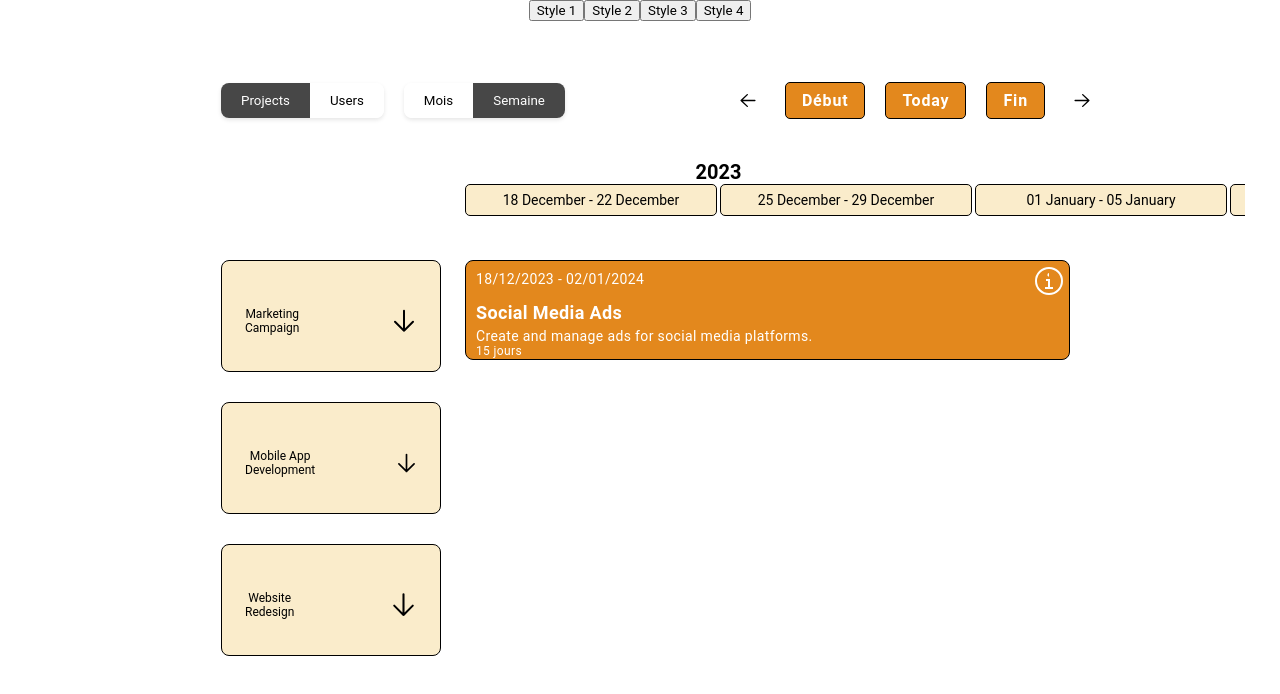
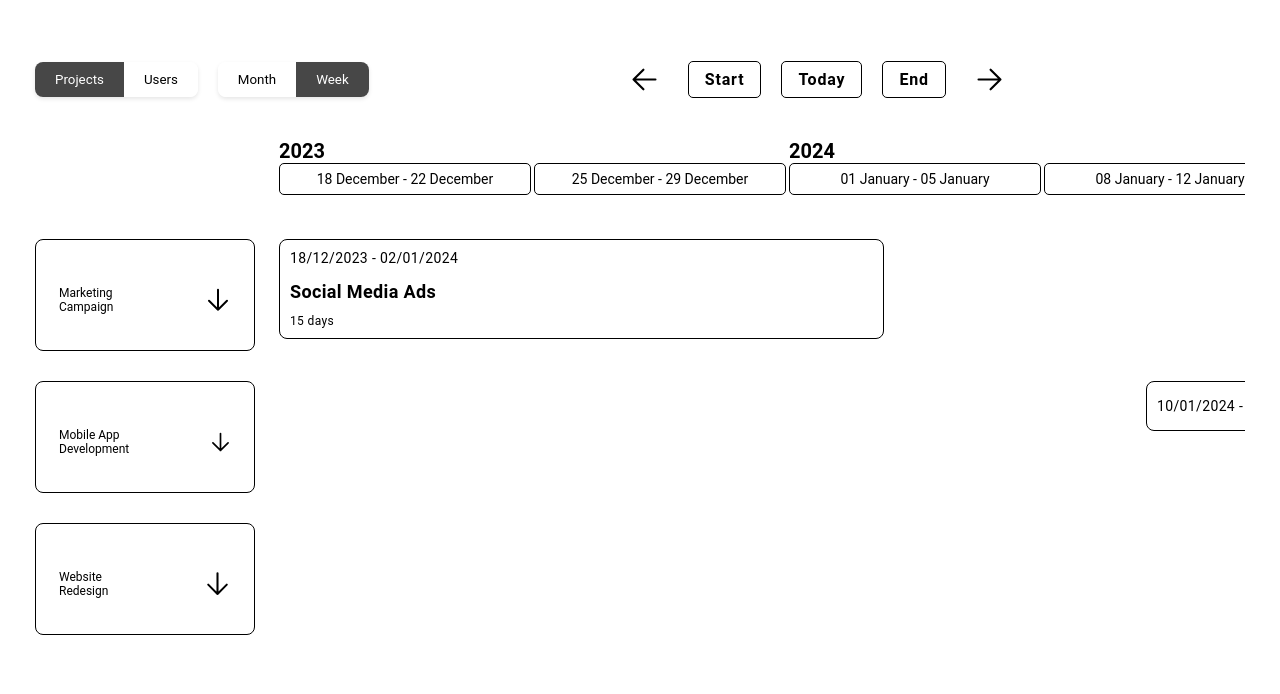
Before and after one commit to nathanszig/react-gantt, a React (Vite) app: page / in a window 1280 px wide. Shown: the top 694 px of the page. Built offline with nearby package versions, Linux system fonts and the light colour scheme.

Commit message:
Feat: Make style for modal and fix some stuff

```diff
--- a/exemple.json
+++ b/exemple.json
@@ -20,5 +20,10 @@
         "background": "#fff",
         "color": "#000",
         "border": "1px solid #000"
+    },
+    "modal": {
+        "background": "#fff",
+        "color": "#000",
+        "border": "1px solid #000"
     }
 }
--- a/src/App.css
+++ b/src/App.css
@@ -51,11 +51,6 @@
   text-align: left;
 }
 
-.gantt-container {
-  width: 80%;
-  float: right;
-}
-
 
 .gantt-row {
   display: flex;
--- a/src/App.jsx
+++ b/src/App.jsx
@@ -5,133 +5,11 @@ import { fakeData } from './constants/fakeData';
 import { Modal } from './components/Modal';
 
 function App() {
-    const style1 = {
-        "daysContainer": {
-            "background": "#faeccb",
-            "color": "#000000",
-            "border": "1px solid #000000",
-            "borderRadius": "5px"
-        },
-        "taskContainer": {
-            "background": "#e3881d",
-            "color": "#ffff",
-            "border": "1px solid #000"
-        },
-        "sidebarProjects": {
-            "background": "#faeccb",
-            "color": "#000",
-            "border": "1px solid #000"
-        },
-        "todayButton": {
-            "background": "#e3881d",
-            "color": "#ffff",
-            "border": "1px solid #000000",
-            "borderRadius": "5px"
-        },
-    }
 
-    const style2 = {
-        "daysContainer": {
-            "background": "#daebff",
-            "color": "#000000",
-            "border": "1px solid #000000",
-            "borderRadius": "5px"
-        },
-        "taskContainer": {
-            "background": "#5ca8fe",
-            "color": "#ffff",
-            "border": "1px solid #000",
-            "borderRadius": "5px"
-        },
-        "sidebarProjects": {
-            "background": "#daebff",
-            "color": "#000",
-            "border": "1px solid #000",
-            "borderRadius": "5px"
-        },
-        "todayButton": {
-            "background": "#3685fb",
-            "color": "#ffff",
-            "border": "1px solid #000000",
-            "borderRadius": "5px"
-        },
-    }
-
-    const style3 = {
-        "daysContainer": {
-            "background": "#e8e6df",
-            "color": "#000000",
-            "border": "1px solid #000000",
-            "borderRadius": "0"
-        },
-        "taskContainer": {
-            "background": "#9f987c",
-            "color": "#ffff",
-            "border": "1px solid #000",
-            "borderRadius": "0"
-        },
-        "sidebarProjects": {
-            "background": "#e8e6df",
-            "color": "#000",
-            "border": "1px solid #000",
-            "borderRadius": "0"
-        },
-        "todayButton": {
-            "background": "#857e60",
-            "color": "#ffff",
-            "border": "1px solid #000000",
-            "borderRadius": "0"
-        },
-    }
-
-    const style4 = {
-            "todayButton": {
-                "background": "#ffff",
-                "color": "#000000",
-                "border": "1px solid #000000",
-                "borderRadius": "5px"
-            },
-            "daysContainer": {
-                "background": "#ffff",
-                "color": "#000000",
-                "border": "1px solid #000000",
-                "borderRadius": "5px"
-            },
-            "sidebarProjects": {
-                "background": "#fff",
-                "color": "#000",
-                "border": "1px solid #000"
-            },
-            "taskContainer": {
-                "background": "#fff",
-                "color": "#000",
-                "border": "1px solid #000"
-            }
-    }
-
-    const [currentStyle, setCurrentStyle] = useState(style1);
-    const [modal, setModal] = useState(false);
-    const [selectedTask, setSelectedTask] = useState(null);
-
-    const handleClose = () => {
-      setModal(false);
-    };
-
-    const handleTaskClick = (task) => {
-      setSelectedTask(task);
-      setModal(true);
-    };
 
     return (
-        <div className="App">
-            <Modal isOpen={modal} onClose={handleClose} task={selectedTask} />
-            <div>
-                <button onClick={() => setCurrentStyle(style1)}>Style 1</button>
-                <button onClick={() => setCurrentStyle(style2)}>Style 2</button>
-                <button onClick={() => setCurrentStyle(style3)}>Style 3</button>
-                <button onClick={() => setCurrentStyle(style4)}>Style 4</button>
-            </div>
-            <Gantt data={fakeData} customize={currentStyle} onTaskClick={handleTaskClick}/>
+        <div className="">
+            <Gantt data={fakeData}/>
         </div>
     );
 }
--- a/src/components/GanttTaskContainer.jsx
+++ b/src/components/GanttTaskContainer.jsx
@@ -106,8 +106,8 @@ const GanttTaskContainer = (props) => {
       let duration = '';
 
       nbYears > 0 ? duration += `${nbYears} an${nbYears > 1 ? 's' : ''}` : '';
-      nbMonths > 0 ? duration += nbYears > 0 ? (nbMonths - nbYears * 12 > 0 ? ` ${nbMonths - nbYears * 12} mois` : '') : ` ${nbMonths} mois` : '';
-      nbDays > 0 ? duration += nbMonths > 0 ? (nbDays - nbMonths * 30 > 0 ? ` ${nbDays - nbMonths * 30} jours` : '') : ` ${nbDays} jours` : '';
+      nbMonths > 0 ? duration += nbYears > 0 ? (nbMonths - nbYears * 12 > 0 ? ` ${nbMonths - nbYears * 12} months` : '') : ` ${nbMonths} months` : '';
+      nbDays > 0 ? duration += nbMonths > 0 ? (nbDays - nbMonths * 30 > 0 ? ` ${nbDays - nbMonths * 30} days` : '') : ` ${nbDays} days` : '';
       // Return the task
       return (
         <div className="gantt-container-section-main-tasks project" key={task.id} onClick={() => onTaskClick(task)}>
@@ -138,7 +138,6 @@ const GanttTaskContainer = (props) => {
                   </span>
                 </p>
                 <p className="title">{task.name}</p>
-                <p className="description">{task.description}</p>
                 <p className="nbDays">{duration}</p>
               </div>
             </div>
--- a/src/components/gantt.jsx
+++ b/src/components/gantt.jsx
@@ -7,6 +7,7 @@ import GanttViewProject from './GanttViewProject'
 import GanttViewPerso from './GanttViewPerso'
 import {removeProjectAllProjects, SINGLE_USER, PROJECTS, USERS} from "../assets/utils/ganttUtils";
 import GanttViewTeams from "./GanttViewTeams";
+import { Modal } from './Modal';
 
 export function mergeStyles(target, source) {
 
@@ -47,6 +48,17 @@ const Gantt = ({ customize, data, onTaskClick }) => {
   const [testData, setTestData] = useState(data);
   const [view, setView] = useState(PROJECTS);
   const [modeMonth, setModeMonth] = useState(false);
+  const [modal, setModal] = useState(false);
+  const [selectedTask, setSelectedTask] = useState(null);
+
+    const handleClose = () => {
+      setModal(false);
+    };
+
+    const handleTaskClick = (task) => {
+      setSelectedTask(task);
+      setModal(true);
+    };
 
   const defaultStyles = {
     todayButton: {
@@ -101,6 +113,8 @@ const Gantt = ({ customize, data, onTaskClick }) => {
 
   // Render the project
   return (
+    <div>
+      <Modal isOpen={modal} onClose={handleClose} task={selectedTask}/>
       <div className="gantt-container" >
         <div className="gantt-container-filters">
           <div className="view-state-button">
@@ -122,13 +136,13 @@ const Gantt = ({ customize, data, onTaskClick }) => {
               className={modeMonth ? "active" : ""}
               onClick={() => changeMode(true)}
             >
-            Mois
+              Month
             </button>
             <button
               className={!modeMonth ? "active" : ""}
               onClick={() => changeMode(false)}
             >
-            Semaine
+              Week
             </button>
           </div>
           <div className="gantt-container-filters-crt">
@@ -136,9 +150,9 @@ const Gantt = ({ customize, data, onTaskClick }) => {
               <button className="gantt-container-filters-crt-block-btn-left" onClick={handleMoveLeft}>
                 <img src={arrowLeft} alt="Move Left"/>
               </button>
-            <p onClick={handleMoveToStart} style={styles.todayButton}>Début</p>
+              <p onClick={handleMoveToStart} style={styles.todayButton}>Start</p>
               <p onClick={handleMoveToToday} style={styles.todayButton}>Today</p>
-            <p onClick={handleMoveToEnd} style={styles.todayButton}>Fin</p>
+              <p onClick={handleMoveToEnd} style={styles.todayButton}>End</p>
               <button className="gantt-container-filters-crt-block-btn-right" onClick={handleMoveRight}>
                 <img src={arrowRight} alt="Move Right"/>
               </button>
@@ -152,23 +166,24 @@ const Gantt = ({ customize, data, onTaskClick }) => {
               data={testData}
               selectView={selectView}
               modeMonth={modeMonth}
-            onTaskClick={onTaskClick}
+              onTaskClick={handleTaskClick}
             /> : view === SINGLE_USER ?
               <GanttViewPerso
                 customize={styles}
                 data={testData}
                 selectView={selectView}
                 modeMonth={modeMonth}
-              onTaskClick={onTaskClick}
+                onTaskClick={handleTaskClick}
               /> :
               <GanttViewTeams
                 customize={styles}
                 data={testData}
                 selectView={selectView}
                 modeMonth={modeMonth}
-              onTaskClick={onTaskClick}
+                onTaskClick={handleTaskClick}
               />
         }
+      </div>
     </div>
   );
 };
--- a/src/constants/fakeData.js
+++ b/src/constants/fakeData.js
@@ -12,10 +12,10 @@ export const fakeData = {
                         "name": "Website Redesign",
                         "id": 1
                     },
-                    "name": "Design Homepage",
+                    "name": "Design Homepage Design Homepage",
                     "start": "12/25/2024",
                     "end": "12/29/2024",
-                    "description": "Create a modern design for the homepage.",
+                    "description": "Create a modern design for the homepage. Create a modern design for the homepage. Create a modern design for the homepage. Create a modern design for the homepage. Create a modern design for the homepage. Create a modern design for the homepage. Create a modern design for the homepage. Create a modern design for the homepage.",
                     "taskImgUrl": "",
                 },
                 {
@@ -68,7 +68,7 @@ export const fakeData = {
             "id": 3,
             "firstName": "Alice",
             "lastName": "Johnson",
-            "urlAvatar": 'https://example.com/avatar3.png',
+            "urlAvatar": 'https://imgs.search.brave.com/t4L94ou3SfcKiE_0WyoTVv5QuhOCRaI5DDe29Lg75Oc/rs:fit:500:0:0/g:ce/aHR0cHM6Ly9jZG4t/aWNvbnMtcG5nLmZy/ZWVwaWsuY29tLzI1/Ni8xNDA3Mi8xNDA3/MjY1Ni5wbmc',
             "tasks": [
                 {
                     "id": 5,
@@ -100,7 +100,7 @@ export const fakeData = {
             "id": 4,
             "firstName": "John",
             "lastName": "Doe",
-            "urlAvatar": 'https://example.com/avatar4.png',
+            "urlAvatar": 'https://imgs.search.brave.com/t4L94ou3SfcKiE_0WyoTVv5QuhOCRaI5DDe29Lg75Oc/rs:fit:500:0:0/g:ce/aHR0cHM6Ly9jZG4t/aWNvbnMtcG5nLmZy/ZWVwaWsuY29tLzI1/Ni8xNDA3Mi8xNDA3/MjY1Ni5wbmc',
             "tasks": [
                 {
                     "id": 7,
--- a/src/main.jsx
+++ b/src/main.jsx
@@ -9,7 +9,7 @@ import App from './App.jsx';
 const root = ReactDOM.createRoot(document.getElementById('root'));
 root.render(
     <div>
-        <App/>
+        <Gantt data={fakeData}/>
     </div>
 
 );
--- a/src/styles/gantt.scss
+++ b/src/styles/gantt.scss
@@ -495,6 +495,10 @@
                         }
 
                         .title {
+                            text-wrap: nowrap;
+                            text-overflow: ellipsis;
+                            overflow: hidden;
+                            width: 100%;
                             margin-top: 15px;
                             font-weight: 700;
                             font-size: 18px;
@@ -582,12 +586,32 @@
     justify-content: center;
     align-items: center;
 
+    .modal-header{
+        display: flex;
+        flex-direction: column;
+        gap: 10px;
+        margin-bottom: 60px;
+        text-align: center;
+        h2{
+            font-size: 35px;
+            margin: 0;
+        }
+        p{
+            margin: 0;
+        }
+        .time{
+            font-weight: bold;
+        }
+
+    }
+
     .content{
         background-color: white;
-        width: 80%;
-        min-height: 50%;
+        width: fit-content;
         border-radius: 12px;
         position: relative;
+        padding: 20px 60px;
+        max-width: 70%;
 
       .close-icon {
         width: 24px;
```
Also changed, not shown: src/components/Modal.jsx (+9 -8 lines), src/assets/pictos/close.svg. Lines whose indentation alone changed are shown as unchanged.
